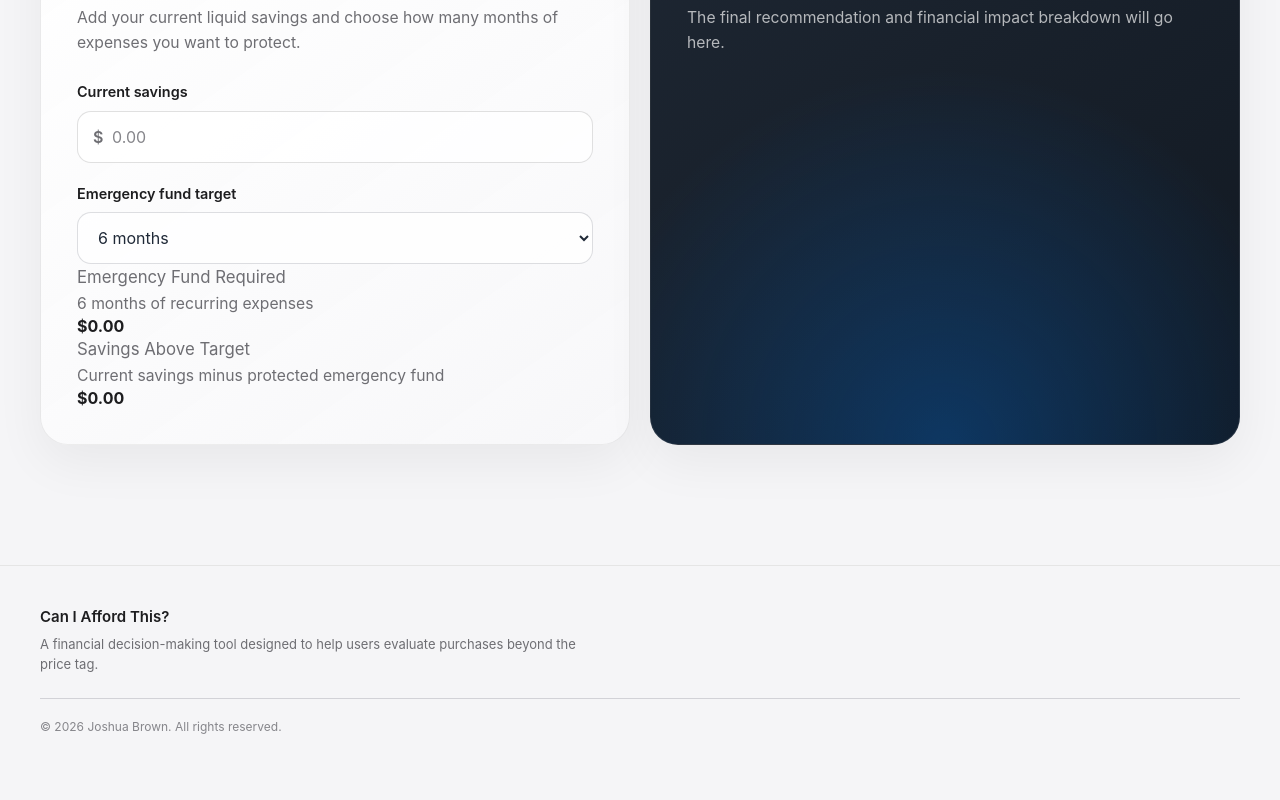
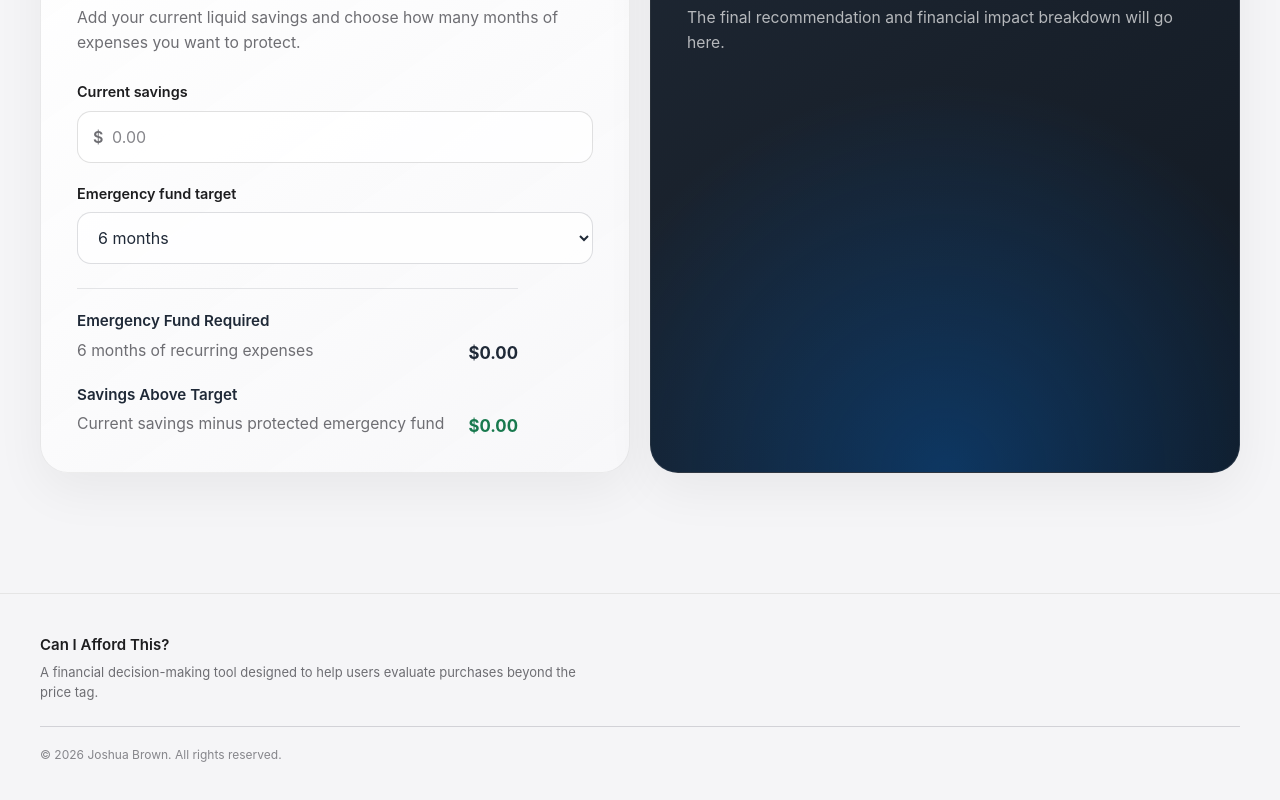
Before and after one commit to fejide/affordability-calculator, a React (Vite) app: page /calculator in a window 1280 px wide. Shown: the part 1698-2498 px from the top of the page. Before the commit the page ends 2474 px from the top, so only its background shows below. Built offline with nearby package versions, Linux system fonts and the light colour scheme.

Commit message:
fix: align and style emergency fund summary
Signed-off-by: Joshua Brown <97815918+fejide@users.noreply.github.com>

```diff
--- a/src/index.css
+++ b/src/index.css
@@ -1488,3 +1488,74 @@ main {
 .calculator-form-field select:focus-visible {
   outline: none;
 }
+
+/* ========================================
+   Calculator - Emergency Fund Summary
+======================================== */
+
+.emergency-fund-summary {
+  margin-top: 1.5rem;
+  padding-top: 1.25rem;
+  border-top: 1px solid rgba(15, 23, 42, 0.1);
+  display: grid;
+  gap: 1.25rem;
+}
+
+.emergency-fund-summary-item {
+  display: flex;
+  align-items: flex-end;
+  justify-content: space-between;
+  gap: 1.5rem;
+}
+
+.emergency-fund-summary-text {
+  display: grid;
+  gap: 0.25rem;
+}
+
+.emergency-fund-summary-label {
+  margin: 0;
+  color: #1f2937;
+  font-size: 0.95rem;
+  font-weight: 600;
+}
+
+.emergency-fund-summary-detail {
+  margin: 0;
+  color: #6b7280;
+  font-size: 0.9rem;
+  line-height: 1.5;
+}
+
+.emergency-fund-summary-value {
+  margin: 0;
+  flex-shrink: 0;
+  color: #1f2937;
+  font-size: 1.05rem;
+  font-weight: 700;
+  text-align: right;
+}
+
+.savings-above-target-positive {
+  color: #18794e;
+}
+
+.savings-above-target-negative {
+  color: #b42318;
+}
+
+/* ========================================
+   Emergency Fund Summary - Mobile
+======================================== */
+
+@media (max-width: 600px) {
+  .emergency-fund-summary-item {
+    align-items: flex-start;
+    flex-direction: column;
+    gap: 0.5rem;
+  }
+
+  .emergency-fund-summary-value {
+    text-align: left;
+  }
+}
--- a/src/pages/CalculatorPage.tsx
+++ b/src/pages/CalculatorPage.tsx
@@ -270,8 +270,8 @@ function CalculatorPage() {
             </div>
 
             <div className="emergency-fund-summary">
-              <div className="emergency-fund-summary-row">
-                <div>
+  <div className="emergency-fund-summary-item">
+    <div className="emergency-fund-summary-text">
       <p className="emergency-fund-summary-label">
         Emergency Fund Required
       </p>
@@ -281,13 +281,13 @@ function CalculatorPage() {
       </p>
     </div>
 
-                <strong>
+    <strong className="emergency-fund-summary-value">
       {formatCurrency(emergencyFundRequired)}
     </strong>
   </div>
 
-              <div className="emergency-fund-summary-row">
-                <div>
+  <div className="emergency-fund-summary-item">
+    <div className="emergency-fund-summary-text">
       <p className="emergency-fund-summary-label">
         Savings Above Target
       </p>
@@ -298,11 +298,11 @@ function CalculatorPage() {
     </div>
 
     <strong
-                  className={
+      className={`emergency-fund-summary-value ${
         emergencyFundDifference < 0
-                      ? "cash-flow-negative"
-                      : "cash-flow-positive"
-                  }
+          ? "savings-above-target-negative"
+          : "savings-above-target-positive"
+      }`}
     >
       {formatCurrency(emergencyFundDifference)}
     </strong>
```
Lines whose indentation alone changed are shown as unchanged.
